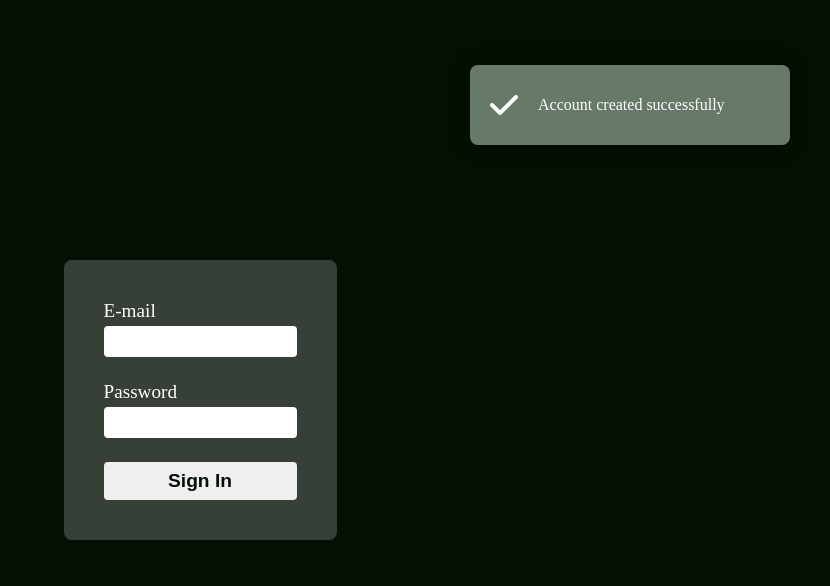
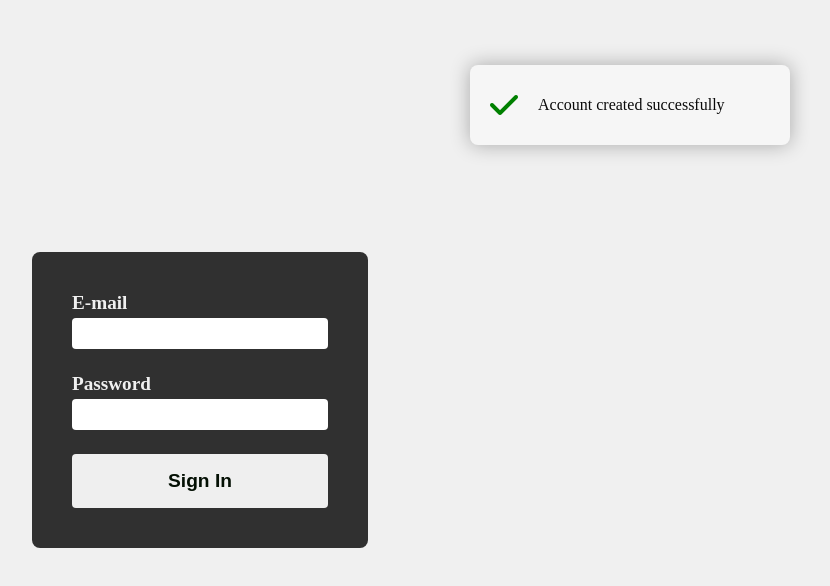
Before and after one commit to kauajuno/my-first-login-form, a plain HTML site: page index.html in a window 1280 px wide. Both pictures are taken after typing "name@example.com", "Sample123" into the empty fields and a click on the button "Sign In". Shown: the whole page, without its empty margins (440-1270 px from the left). Drawn offline with Linux system fonts and the light colour scheme.

Commit message:
more stylization enhancement

```diff
--- a/style.css
+++ b/style.css
@@ -10,8 +10,10 @@ body::after {
 }
 
 body {
-  background-color: #041004;
-  color: white;
+  --background-color: #f0f0f0;
+  --text-color: #0a0a0a;
+  background-color: var(--background-color);
+  color: var(--text-color);
   display: flex;
   justify-content: center;
   align-items: center;
@@ -20,8 +22,10 @@ body {
 }
 
 form {
-  background-color: rgba(255, 255, 255, 0.2);
+  background-color: rgba(28, 28, 28, 0.9);
+  color: var(--background-color);
   padding: 5vmin;
+  width: 20vw;
   border-radius: 1vmin;
   display: flex;
   flex-direction: column;
@@ -36,6 +40,7 @@ form > div {
 
 label {
   margin-bottom: 4px;
+  font-weight: 700;
 }
 
 input {
@@ -62,7 +67,8 @@ input {
   box-shadow: 0 0 20px rgba(0, 0, 0, 0.3);
   display: flex;
   align-items: center;
-  background-color: #677969;
+  background-color: #f6f6f6;
+  color: #0a0a0a;
   border-radius: 8px;
 }
 
@@ -72,22 +78,30 @@ input {
 }
 
 .toast.warn i {
-  color: yellow;
+  color: #d66400;
 }
 
 .toast.error i {
   color: red;
 }
 
-.toast.sucess i {
+.toast.success i {
   color: green;
 }
 
 button {
-  padding: 1vmin;
+  padding: 2vmin;
   font-size: 1.2rem;
   font-weight: 600;
   color: #041004;
   width: 100%;
   border-radius: 4px;
+  transition: 200ms ease-in;
 }
+
+button:hover {
+  transform: scale(1.02);
+  background-color: #d66400;
+  color: var(--background-color);
+  cursor: pointer;
+}
```
